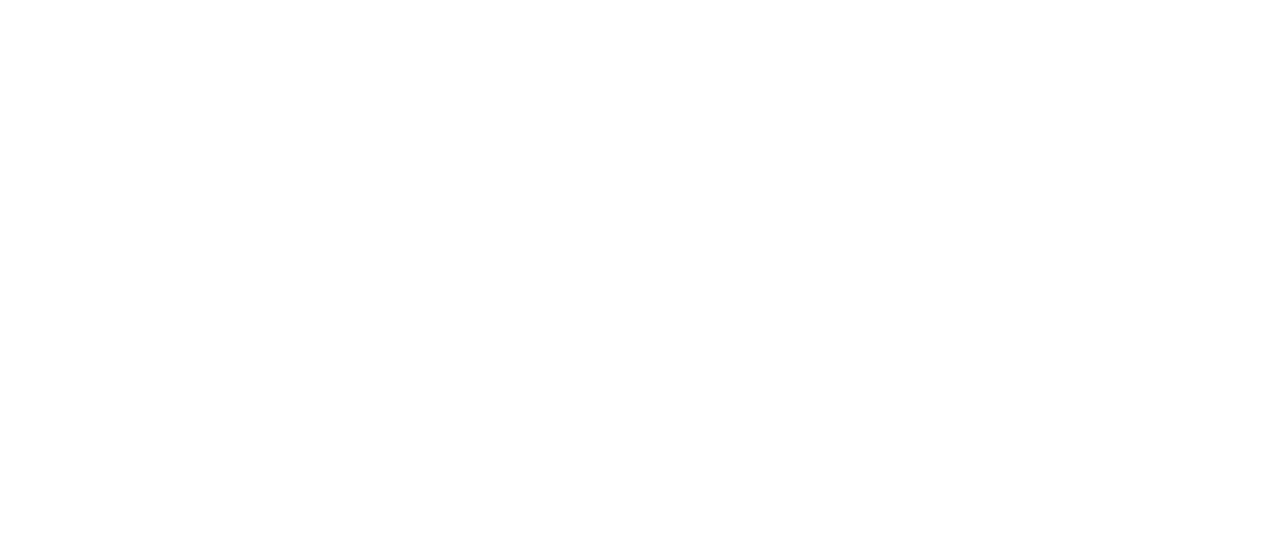
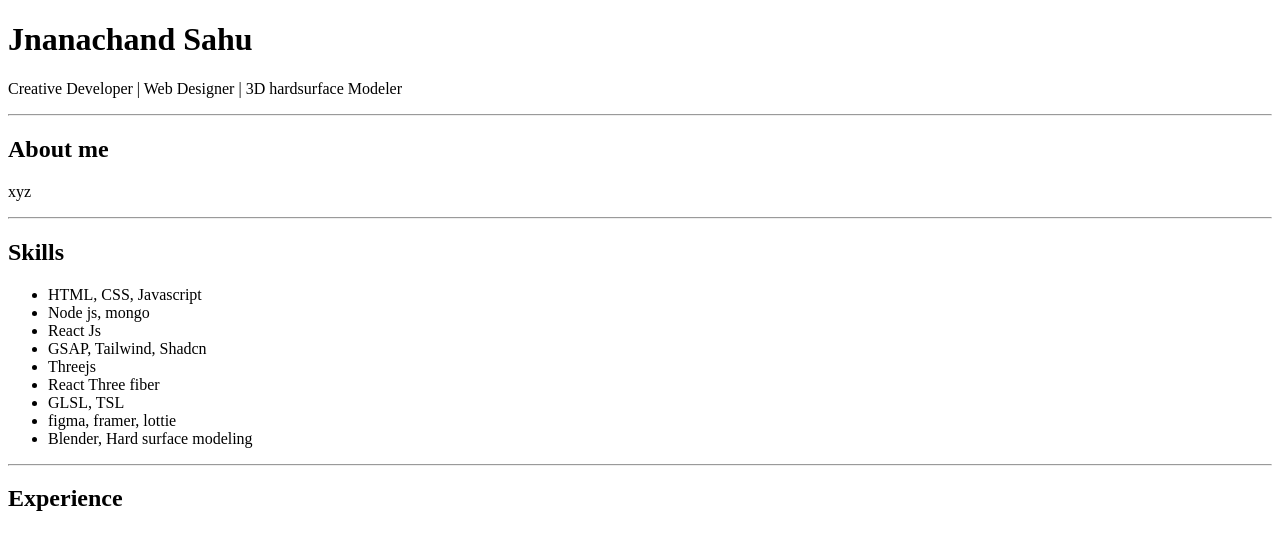
Before and after one commit to 0nlyjs/HTML-Resume-Page-Assignment, a plain HTML site: page index.html in a window 1280 px wide. Drawn offline with Linux system fonts and the light colour scheme.

Commit message:
Add initial HTML structure and skills section to resume

```diff
--- a/index.html
+++ b/index.html
@@ -3,7 +3,31 @@
   <head>
     <meta charset="UTF-8" />
     <meta name="viewport" content="width=device-width, initial-scale=1.0" />
-    <title>Document</title>
+    <title>Resume</title>
   </head>
-  <body></body>
+  <body>
+    <h1>Jnanachand Sahu</h1>
+    <p>Creative Developer | Web Designer | 3D hardsurface Modeler</p>
+    <hr />
+    <h2>About me</h2>
+    <p>xyz</p>
+    <hr />
+    <h2>Skills</h2>
+    <p>
+      <ul>
+        <li>HTML, CSS, Javascript</li>
+        <li>Node js, mongo</li>
+        <li>React Js</li>
+        <li>GSAP, Tailwind, Shadcn</li>
+        <li>Threejs</li>
+        <li>React Three fiber</li>
+        <li>GLSL, TSL</li>
+        <li>figma, framer, lottie</li>
+        <li>Blender, Hard surface modeling</li>
+      </ul>
+    </p>
+    <hr />
+    <h2>Experience</h2>
+    <h4></h4>
+  </body>
 </html>
```
